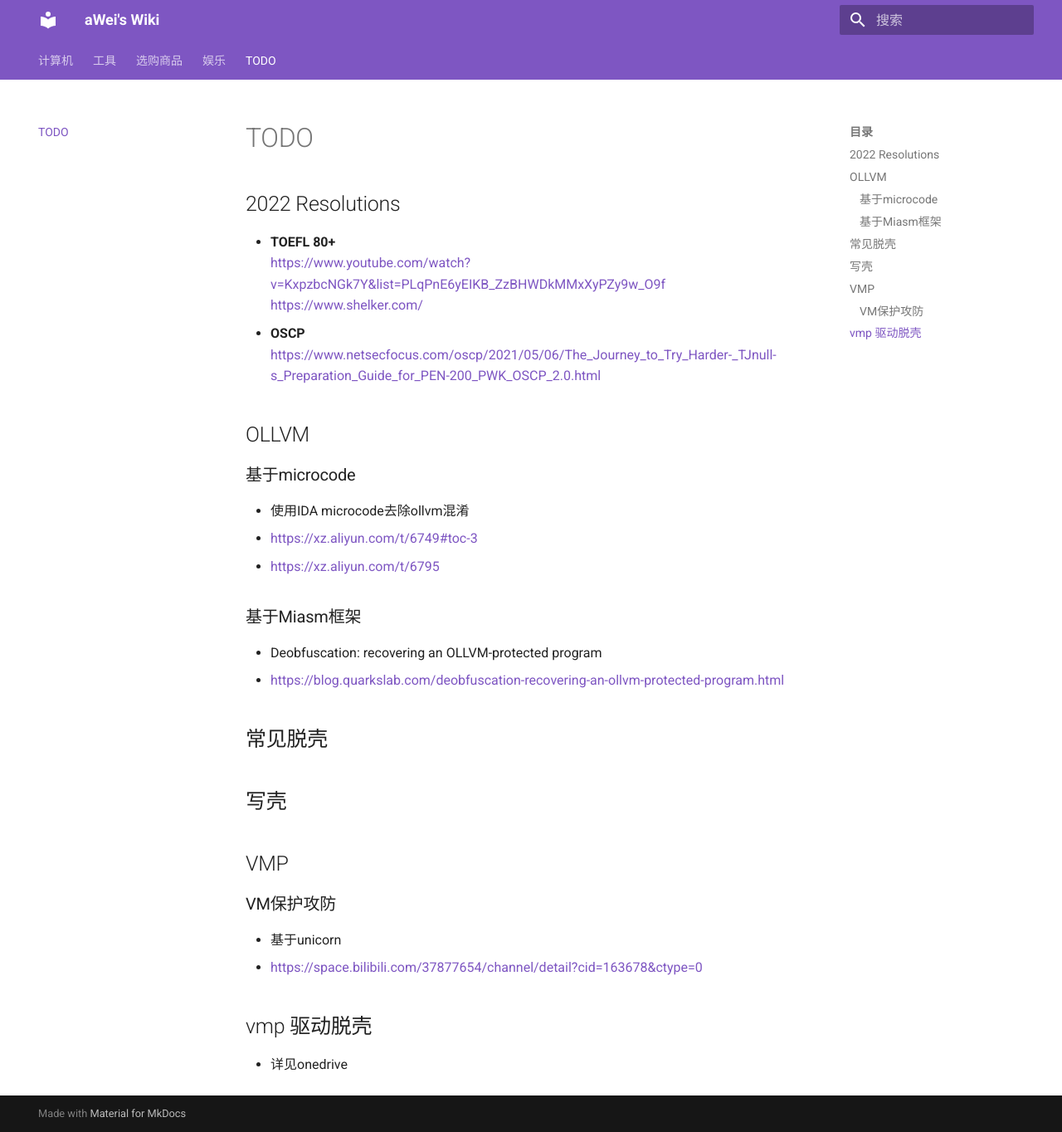
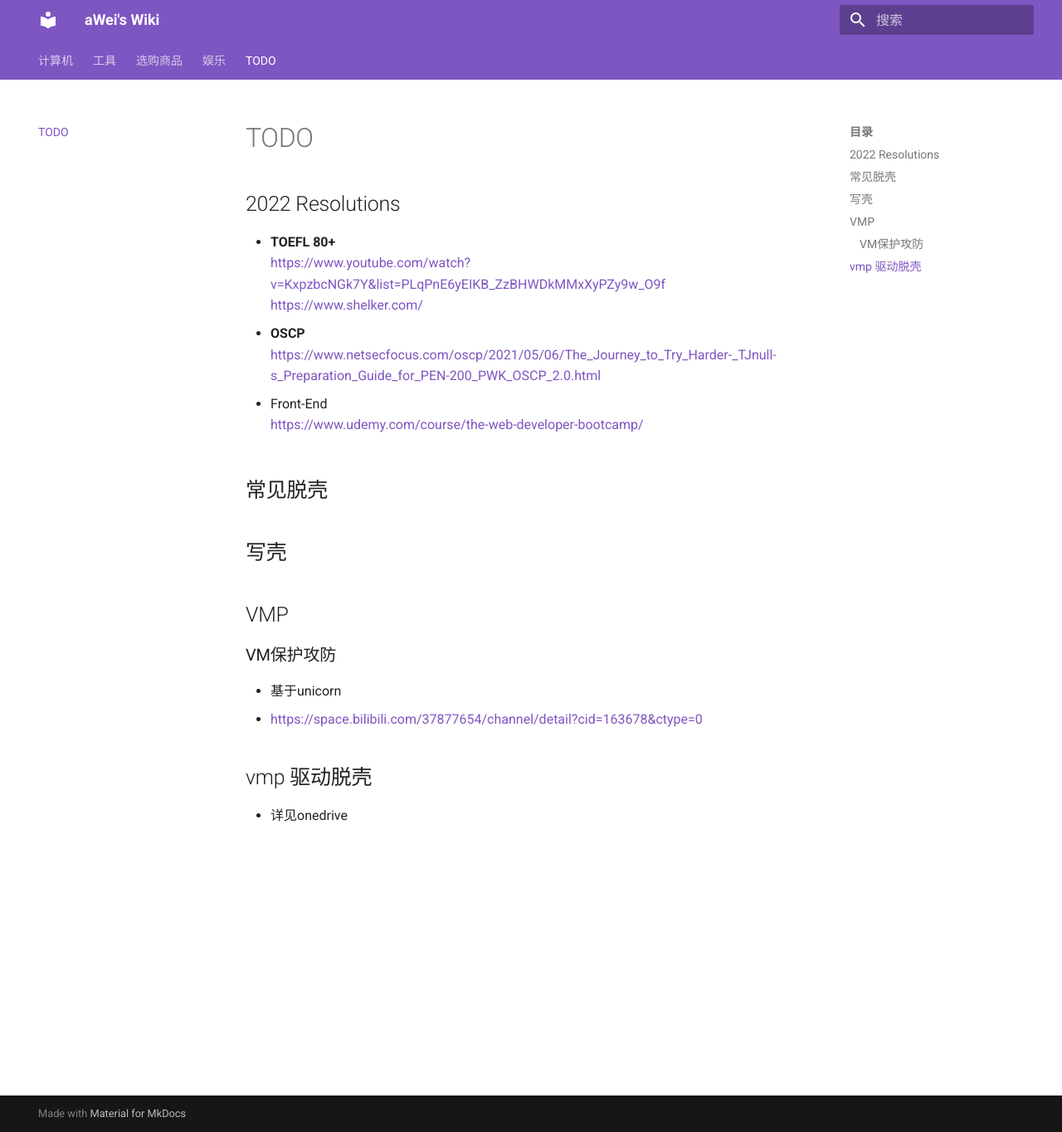
Before and after one commit to JA1E0/wiki, an MkDocs documentation site: the page built from docs/todo.md, in a window 1280 px wide and 1364 px high. Shown: the whole window at 83% size. Built offline with MkDocs 1.6.1 and Material for MkDocs 9.7.7, drawn with Linux system fonts in a browser that asks for light colours; old or Windows-style settings are respelled for this version of MkDocs.

Commit message:
quick push

```diff
--- a/docs/todo.md
+++ b/docs/todo.md
@@ -11,20 +11,8 @@
 - **OSCP**<br>
  https://www.netsecfocus.com/oscp/2021/05/06/The_Journey_to_Try_Harder-_TJnull-s_Preparation_Guide_for_PEN-200_PWK_OSCP_2.0.html
 
-## OLLVM
-
-### 基于microcode
-- 使用IDA microcode去除ollvm混淆
-- https://xz.aliyun.com/t/6749#toc-3
-- https://xz.aliyun.com/t/6795
-
-
-### 基于Miasm框架
-
-- Deobfuscation: recovering an OLLVM-protected program
-- https://blog.quarkslab.com/deobfuscation-recovering-an-ollvm-protected-program.html
-
-
+- Front-End<br>
+  https://www.udemy.com/course/the-web-developer-bootcamp/
 
 ## 常见脱壳
 ## 写壳
```
